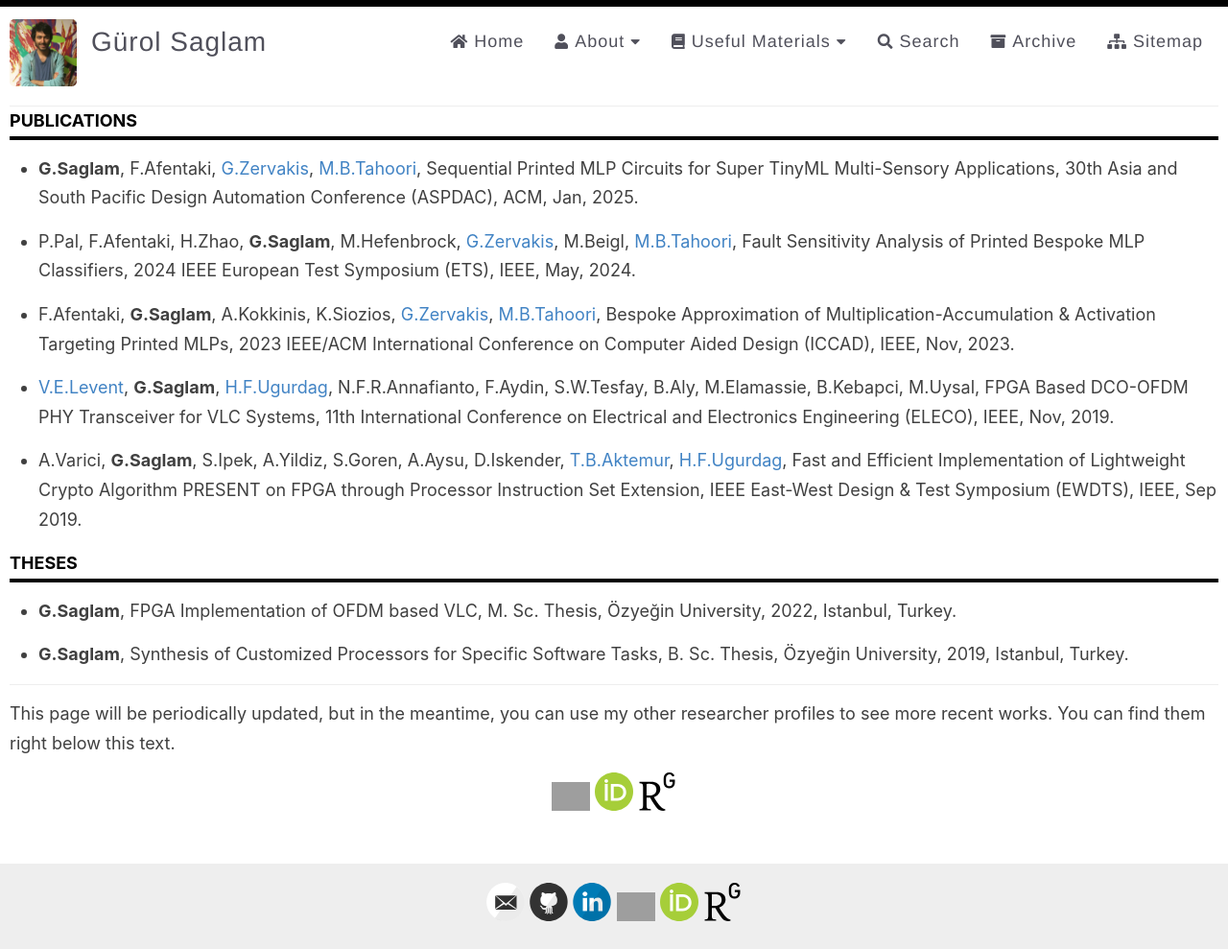
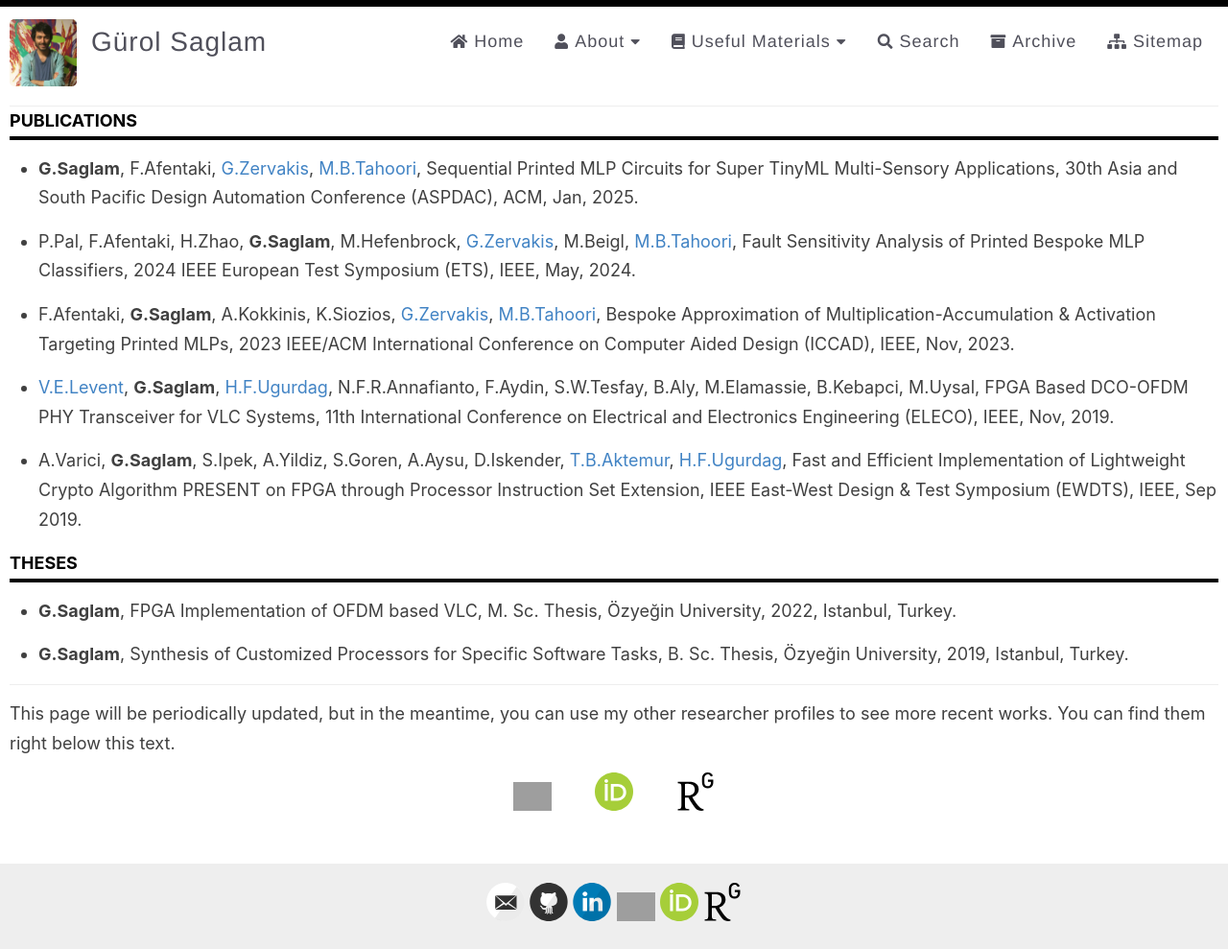
Before and after one commit to gurolsaglam/web_test, a Jekyll site: the page built from _pages/publications.md, in a window 1280 px wide. Shown: the whole page at 96% size. Built offline with Jekyll 4.4.1, drawn with Linux system fonts in a browser that asks for light colours; grey boxes are pictures that could not be loaded.

Commit message:
Update publications.md

```diff
--- a/_pages/publications.md
+++ b/_pages/publications.md
@@ -44,7 +44,7 @@
 This page will be periodically updated, but in the meantime, you can use my other researcher profiles to see more recent works. You can find them right below this text.
 
 <div class="researcher-profiles" style="text-align:center;">
-<a href="https://scholar.google.com/citations?user=iqtPWcYAAAAJ" target="_blank"><img width="40" alt="Google Scholar" src="https://upload.wikimedia.org/wikipedia/commons/thumb/c/c7/Google_Scholar_logo.svg/960px-Google_Scholar_logo.svg.png"></a>
-<a href="https://orcid.org/0000-0002-7762-7384" target="_blank"><img width="40" alt="ORCID" src="{{ site.baseurl }}/images/ORCID-iD_icon_vector.svg"></a>
-<a href="https://www.researchgate.net/profile/Guerol-Saglam" target="_blank"><img width="40" alt="ResearchGate" src="{{ site.baseurl }}/images/Researchgate--Streamline-Simple-Icons.svg"></a>
+<a href="https://scholar.google.com/citations?user=iqtPWcYAAAAJ" target="_blank" style="margin:20px;"><img width="40" alt="Google Scholar" src="https://upload.wikimedia.org/wikipedia/commons/thumb/c/c7/Google_Scholar_logo.svg/960px-Google_Scholar_logo.svg.png"></a>
+<a href="https://orcid.org/0000-0002-7762-7384" target="_blank" style="margin:20px;"><img width="40" alt="ORCID" src="{{ site.baseurl }}/images/ORCID-iD_icon_vector.svg"></a>
+<a href="https://www.researchgate.net/profile/Guerol-Saglam" target="_blank" style="margin:20px;"><img width="40" alt="ResearchGate" src="{{ site.baseurl }}/images/Researchgate--Streamline-Simple-Icons.svg"></a>
 </div>
```
